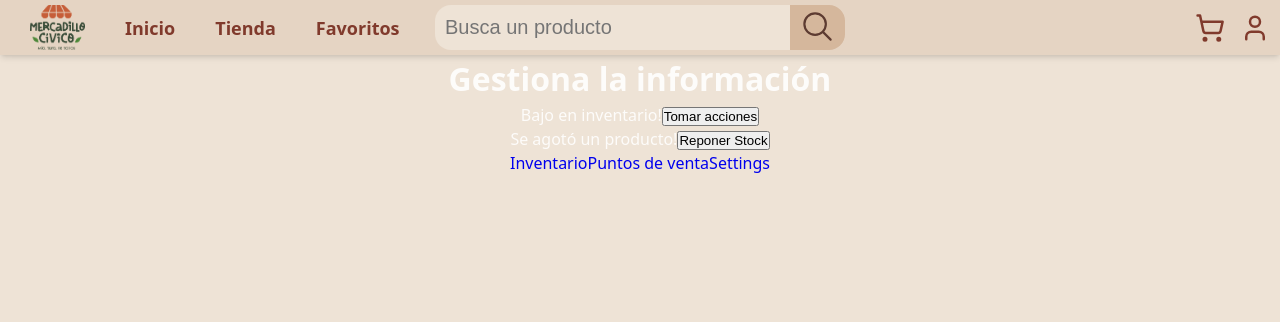
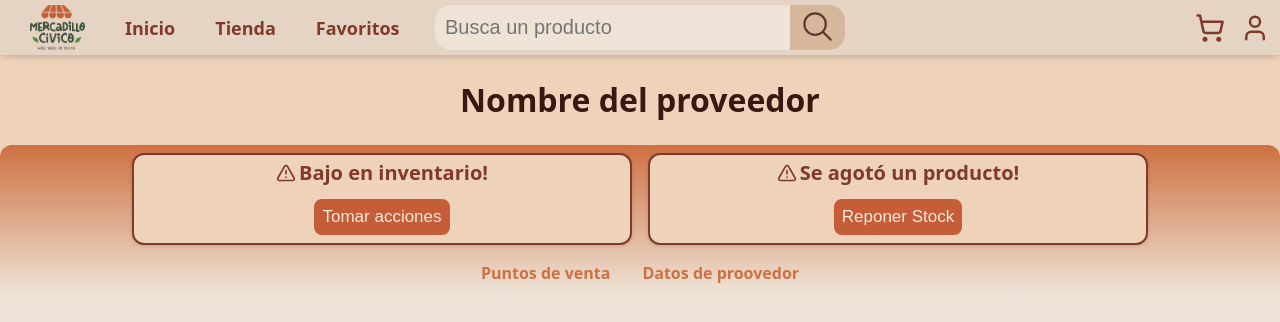
Before and after one commit to MercadilloCivico/MercadilloCivico, a React (Vite) app in the folder front/: page /supplier in a window 1280 px wide. Shown: the top 322 px of the page. Built offline with nearby package versions, Linux system fonts and the light colour scheme; no server answers.

Commit message:
style: :lipstick: actualizacion de vista proveedor

```diff
--- a/front/src/App.jsx
+++ b/front/src/App.jsx
@@ -25,9 +25,8 @@ import AdminProducts from './views/AdminProducts/AdminProducts.jsx';
 import CreateProduct from './views/CreateProduct/CreateProduct.jsx';
 
 import SupplierDashboard from './views/SupplierDashboard/SupplierDashboard.jsx';
-import SupplierSettings from './components/SupplierSettings/SupplierSettings.jsx';
-import SupplierInventory from './components/SupplierInventory/SupplierInventory.jsx';
-import SupplierPoints from './components/SupplierPoints/SupplierPoints.jsx';
+import SupplierSettings from './components/SupplierComponents/SupplierSettings/SupplierSettings.jsx';
+import SupplierPoints from './components/SupplierComponents/SupplierPoints/SupplierPoints.jsx';
 
 import Toasts from './components/Toast/Toasts.jsx';
 
@@ -179,7 +178,6 @@ function App() {
           />
 
           <Route path='/supplier' element={<SupplierDashboard />}>
-            <Route path='/supplier/inventory' element={<SupplierInventory />} />
             <Route path='/supplier/settings' element={<SupplierSettings />} />
             <Route path='/supplier/points' element={<SupplierPoints />} />
           </Route>
--- /dev/null
+++ b/front/src/components/SupplierComponents/LinkTags/LinkTags.jsx
@@ -0,0 +1,31 @@
+import { NavLink } from 'react-router-dom';
+import style from './LinkTags.module.css';
+
+export default function LinkTags({ className }) {
+  return (
+    <div
+      style={{ gridTemplateColumns: 'repeat(3, auto)', scrollbarWidth: 'thin' }}
+      className={'test overflow-auto grid mx-auto max-w-max ' + className}>
+      <NavLink
+        className={({ isActive }) =>
+          isActive
+            ? 'flex mr-2 items-center w-max font-semibold p-2 rounded-lg transition-all ' +
+              style.active
+            : 'flex mr-2 items-center bg-opacity-0 w-max text-tuscany-500 font-semibold p-2 rounded-lg transition-all '
+        }
+        to='/supplier/points'>
+        Puntos de venta
+      </NavLink>
+      <NavLink
+        className={({ isActive }) =>
+          isActive
+            ? 'flex ml-2 items-center w-max font-semibold p-2 rounded-lg transition-all ' +
+              style.active
+            : 'flex ml-2 items-center bg-opacity-0 w-max text-tuscany-500 font-semibold p-2 rounded-lg transition-all '
+        }
+        to='/supplier/settings'>
+        Datos de proovedor
+      </NavLink>
+    </div>
+  );
+}
--- /dev/null
+++ b/front/src/components/SupplierComponents/LinkTags/LinkTags.module.css
@@ -0,0 +1,9 @@
+.active {
+    background-color: #c55d38;
+    color: #fcf6f0;
+
+}
+
+.test {
+    background-color: red;
+}
--- a/front/src/components/SupplierPoints/SupplierPoints.jsx
+++ b/front/src/components/SupplierComponents/SupplierPoints/SupplierPoints.jsx
@@ -1,3 +1,5 @@
 export default function SupplierPoints() {
+  // companyName, address, postalCode, contactEmail, contactTel, image
+
   return <>Supplier Points</>;
 }
--- a/front/src/components/SupplierSettings/SupplierSettings.jsx
+++ b/front/src/components/SupplierComponents/SupplierSettings/SupplierSettings.jsx
@@ -1,3 +1,5 @@
 export default function SupplierSettings() {
+  // nameProv, ubicacion, tel, camaraDeComercio, certificadoBancario
+
   return <>Supplier Settings</>;
 }
--- /dev/null
+++ b/front/src/components/SupplierComponents/Warning/Warning.jsx
@@ -0,0 +1,18 @@
+import { LuAlertTriangle } from 'react-icons/lu';
+
+export default function Warning({ titleText, buttonText, className }) {
+  return (
+    <div
+      className={
+        'px-2 text-xl flex flex-col bg-tuscany-200 text-tuscany-800 rounded-xl border-[2px] border-solid border-tuscany-800 max-w-[500px] w-full drop-shadow ' +
+        className
+      }>
+      <span className='my-2 font-semibold leading-none flex items-center justify-center'>
+        <LuAlertTriangle className='h-[20px] mr-[3px] leading-none ' /> {titleText}
+      </span>
+      <button className='my-2 w-max px-2 mx-auto outline outline-[1px] font-medium outline-[#00000000] active:transirion active:bg-tuscany-800 active:outline-tuscany-100 bg-tuscany-600 hover:bg-tuscany-700 transition text-tuscany-100 border-none text-[17px] py-2 rounded-lg'>
+        {buttonText}
+      </button>
+    </div>
+  );
+}
--- a/front/src/components/Warnings/Warnings.jsx
+++ b/front/src/components/SupplierComponents/Warnings/Warnings.jsx
@@ -4,14 +4,14 @@ export default function Warnings({ WarningList, className }) {
   let key = 0;
 
   return (
-    <div className={' ' + className}>
+    <div className={'flex flex-wrap justify-center ' + className}>
       {WarningList.map((warningItem) => {
         return (
           <Warning
             key={key++}
             titleText={warningItem.text}
             buttonText={warningItem.action}
-            className=''
+            className='mb-2 mx-2'
           />
         );
       })}
--- a/front/src/components/SupplierInventory/SupplierInventory.jsx
+++ /dev/null
@@ -1,3 +0,0 @@
-export default function SupplierInventory() {
-  return <>Supplier Inventory</>;
-}
--- a/front/src/components/Warning/Warning.jsx
+++ /dev/null
@@ -1,8 +0,0 @@
-export default function Warning({ titleText, buttonText, className }) {
-  return (
-    <div className={' ' + className}>
-      <span>{titleText}</span>
-      <button>{buttonText}</button>
-    </div>
-  );
-}
--- a/front/src/views/SupplierDashboard/SupplierDashboard.jsx
+++ b/front/src/views/SupplierDashboard/SupplierDashboard.jsx
@@ -1,6 +1,6 @@
 import { Outlet } from 'react-router-dom';
-import Warnings from '../../components/Warnings/Warnings.jsx';
-import { Link } from 'react-router-dom';
+import Warnings from '../../components/SupplierComponents/Warnings/Warnings.jsx';
+import LinkTags from '../../components/SupplierComponents/LinkTags/LinkTags.jsx';
 
 export default function Supplier() {
   const obj = [
@@ -15,20 +15,19 @@ export default function Supplier() {
   ];
 
   return (
-    <div>
-      <div>
-        <h1>Gestiona la información</h1>
+    <div className='max-w-[1280px] mx-auto'>
+      <div className='bg-tuscany-200 '>
+        <h1 className='text-tuscany-950 leading-10 py-[25px] px-[10px]'>Nombre del proveedor</h1>
 
-        <Warnings WarningList={obj} />
-
-        <div>
-          <Link to='/supplier/inventory'>Inventario</Link>
-          <Link to='/supplier/points'>Puntos de venta</Link>
-          <Link to='/supplier/settings'>Settings</Link>
+        <div className='bg-pearl-bush-100 bg-gradient-to-b from-tuscany-500 to-pearl-bush-100 rounded-t-xl overflow-hidden'>
+          <Warnings WarningList={obj} className='mt-2' />
+          <LinkTags className='px-2' />
         </div>
       </div>
 
-      <Outlet />
+      <div className='px-2'>
+        <Outlet />
+      </div>
     </div>
   );
 }
```
